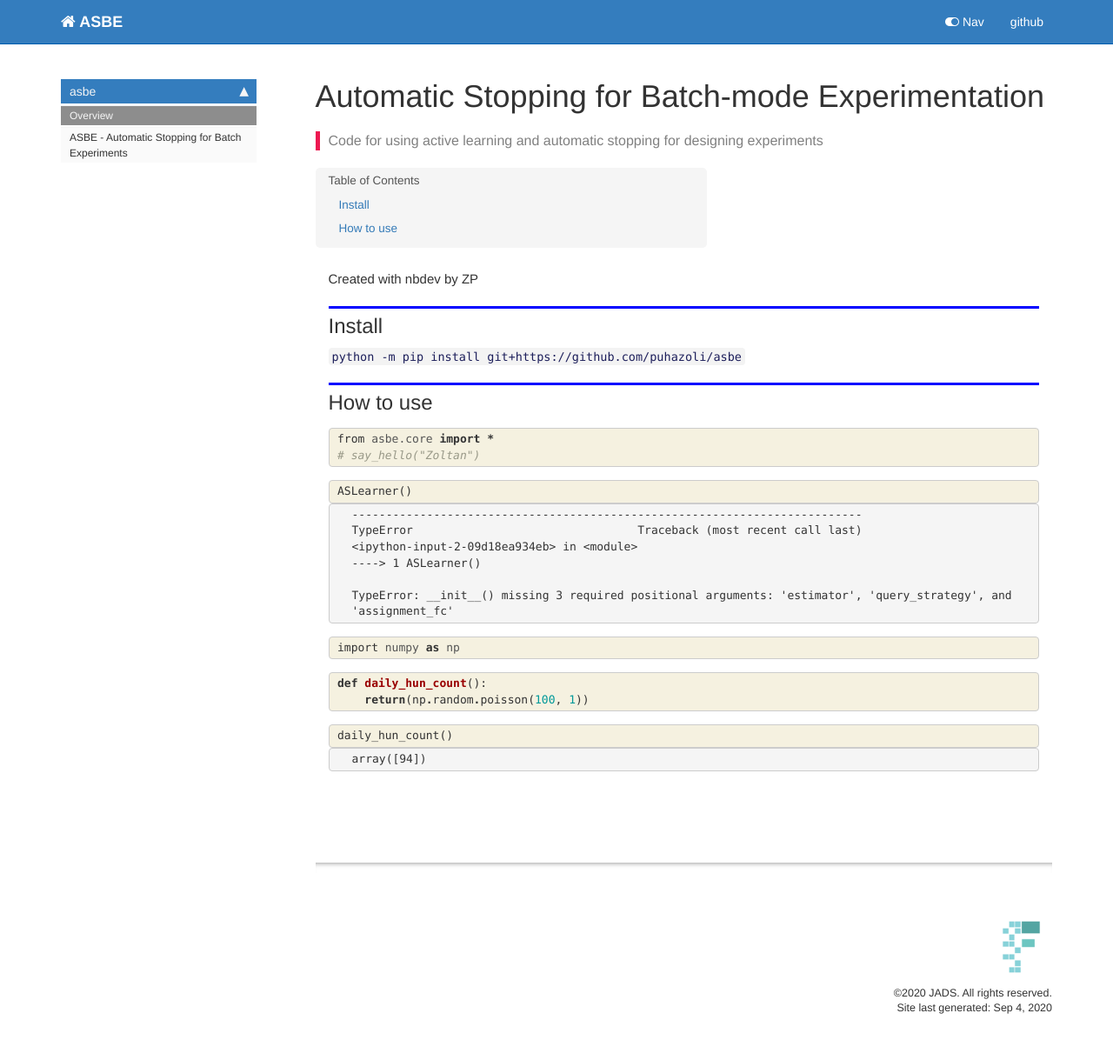
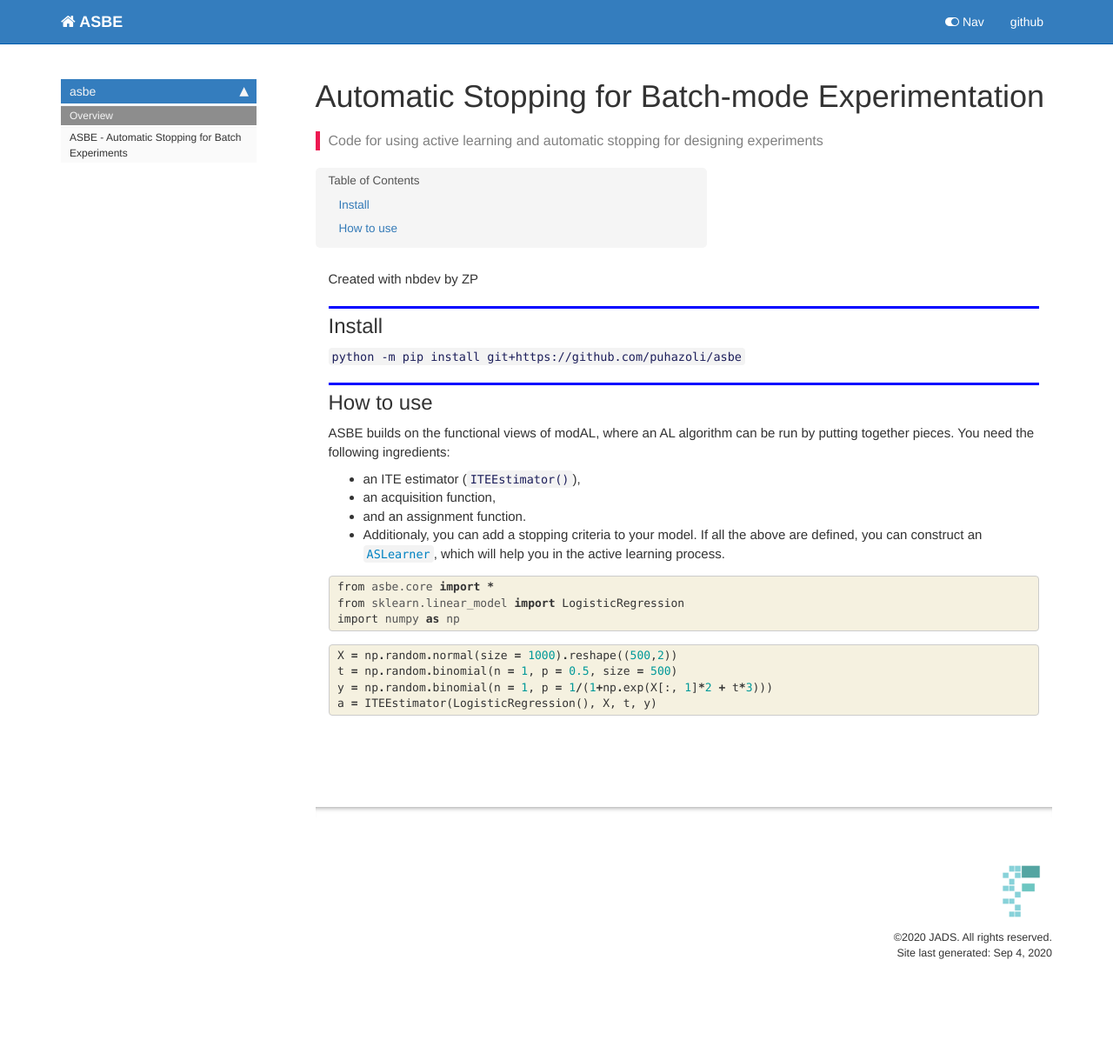
Before and after one commit to puhazoli/asbe, a Jekyll site: the page built from docs/index.html, in a window 1280 px wide. Shown: the whole page at 87% size. Built offline with Jekyll 4.4.1, drawn with Linux system fonts in a browser that asks for light colours; nearby versions of some CDN libraries; comment, search, counter and statistics services are not loaded; after the commit the page ends 1156 px from its top, so only the background shows below that.

Commit message:
updated readme.md

```diff
--- a/docs/index.html
+++ b/docs/index.html
@@ -51,7 +51,15 @@
 </div>
 <div class="cell border-box-sizing text_cell rendered"><div class="inner_cell">
 <div class="text_cell_render border-box-sizing rendered_html">
-<h2 id="How-to-use">How to use<a class="anchor-link" href="#How-to-use"> </a></h2>
+<h2 id="How-to-use">How to use<a class="anchor-link" href="#How-to-use"> </a></h2><p>ASBE builds on the functional views of modAL, where an AL algorithm can be run by putting together pieces. You need the following ingredients:</p>
+<ul>
+<li>an ITE estimator (<code>ITEEstimator()</code>),</li>
+<li>an acquisition function,</li>
+<li>and an assignment function.</li>
+<li>Additionaly, you can add a stopping criteria to your model.
+If all the above are defined, you can construct an <a href="/asbe/core.html#ASLearner"><code>ASLearner</code></a>, which will help you in the active learning process.</li>
+</ul>
+
 </div>
 </div>
 </div>
@@ -63,7 +71,8 @@
 <div class="inner_cell">
     <div class="input_area">
 <div class=" highlight hl-ipython3"><pre><span></span><span class="kn">from</span> <span class="nn">asbe.core</span> <span class="k">import</span> <span class="o">*</span>
-<span class="c1"># say_hello(&quot;Zoltan&quot;)</span>
+<span class="kn">from</span> <span class="nn">sklearn.linear_model</span> <span class="k">import</span> <span class="n">LogisticRegression</span>
+<span class="kn">import</span> <span class="nn">numpy</span> <span class="k">as</span> <span class="nn">np</span>
 </pre></div>
 
     </div>
@@ -80,43 +89,10 @@
 
 <div class="inner_cell">
     <div class="input_area">
-<div class=" highlight hl-ipython3"><pre><span></span><span class="n">ASLearner</span><span class="p">()</span>
-</pre></div>
-
-    </div>
-</div>
-</div>
-
-<div class="output_wrapper">
-<div class="output">
-
-<div class="output_area">
-
-<div class="output_subarea output_text output_error">
-<pre>
-<span class="ansi-red-fg">---------------------------------------------------------------------------</span>
-<span class="ansi-red-fg">TypeError</span>                                 Traceback (most recent call last)
-<span class="ansi-green-fg">&lt;ipython-input-2-09d18ea934eb&gt;</span> in <span class="ansi-cyan-fg">&lt;module&gt;</span>
-<span class="ansi-green-fg">----&gt; 1</span><span class="ansi-red-fg"> </span>ASLearner<span class="ansi-blue-fg">(</span><span class="ansi-blue-fg">)</span>
-
-<span class="ansi-red-fg">TypeError</span>: __init__() missing 3 required positional arguments: &#39;estimator&#39;, &#39;query_strategy&#39;, and &#39;assignment_fc&#39;</pre>
-</div>
-</div>
-
-</div>
-</div>
-
-</div>
-    {% endraw %}
-
-    {% raw %}
-
-<div class="cell border-box-sizing code_cell rendered">
-<div class="input">
-
-<div class="inner_cell">
-    <div class="input_area">
-<div class=" highlight hl-ipython3"><pre><span></span><span class="kn">import</span> <span class="nn">numpy</span> <span class="k">as</span> <span class="nn">np</span>
+<div class=" highlight hl-ipython3"><pre><span></span><span class="n">X</span> <span class="o">=</span> <span class="n">np</span><span class="o">.</span><span class="n">random</span><span class="o">.</span><span class="n">normal</span><span class="p">(</span><span class="n">size</span> <span class="o">=</span> <span class="mi">1000</span><span class="p">)</span><span class="o">.</span><span class="n">reshape</span><span class="p">((</span><span class="mi">500</span><span class="p">,</span><span class="mi">2</span><span class="p">))</span>
+<span class="n">t</span> <span class="o">=</span> <span class="n">np</span><span class="o">.</span><span class="n">random</span><span class="o">.</span><span class="n">binomial</span><span class="p">(</span><span class="n">n</span> <span class="o">=</span> <span class="mi">1</span><span class="p">,</span> <span class="n">p</span> <span class="o">=</span> <span class="mf">0.5</span><span class="p">,</span> <span class="n">size</span> <span class="o">=</span> <span class="mi">500</span><span class="p">)</span>
+<span class="n">y</span> <span class="o">=</span> <span class="n">np</span><span class="o">.</span><span class="n">random</span><span class="o">.</span><span class="n">binomial</span><span class="p">(</span><span class="n">n</span> <span class="o">=</span> <span class="mi">1</span><span class="p">,</span> <span class="n">p</span> <span class="o">=</span> <span class="mi">1</span><span class="o">/</span><span class="p">(</span><span class="mi">1</span><span class="o">+</span><span class="n">np</span><span class="o">.</span><span class="n">exp</span><span class="p">(</span><span class="n">X</span><span class="p">[:,</span> <span class="mi">1</span><span class="p">]</span><span class="o">*</span><span class="mi">2</span> <span class="o">+</span> <span class="n">t</span><span class="o">*</span><span class="mi">3</span><span class="p">)))</span>
+<span class="n">a</span> <span class="o">=</span> <span class="n">ITEEstimator</span><span class="p">(</span><span class="n">LogisticRegression</span><span class="p">(),</span> <span class="n">X</span><span class="p">,</span> <span class="n">t</span><span class="p">,</span> <span class="n">y</span><span class="p">)</span>
 </pre></div>
 
     </div>
@@ -126,55 +102,4 @@
 </div>
     {% endraw %}
 
-    {% raw %}
-
-<div class="cell border-box-sizing code_cell rendered">
-<div class="input">
-
-<div class="inner_cell">
-    <div class="input_area">
-<div class=" highlight hl-ipython3"><pre><span></span><span class="k">def</span> <span class="nf">daily_hun_count</span><span class="p">():</span>
-    <span class="k">return</span><span class="p">(</span><span class="n">np</span><span class="o">.</span><span class="n">random</span><span class="o">.</span><span class="n">poisson</span><span class="p">(</span><span class="mi">100</span><span class="p">,</span> <span class="mi">1</span><span class="p">))</span>
-</pre></div>
-
-    </div>
 </div>
-</div>
-
-</div>
-    {% endraw %}
-
-    {% raw %}
-
-<div class="cell border-box-sizing code_cell rendered">
-<div class="input">
-
-<div class="inner_cell">
-    <div class="input_area">
-<div class=" highlight hl-ipython3"><pre><span></span><span class="n">daily_hun_count</span><span class="p">()</span>
-</pre></div>
-
-    </div>
-</div>
-</div>
-
-<div class="output_wrapper">
-<div class="output">
-
-<div class="output_area">
-
-
-
-<div class="output_text output_subarea output_execute_result">
-<pre>array([94])</pre>
-</div>
-
-</div>
-
-</div>
-</div>
-
-</div>
-    {% endraw %}
-
-</div>
```
Also changed, not shown: README.md.
